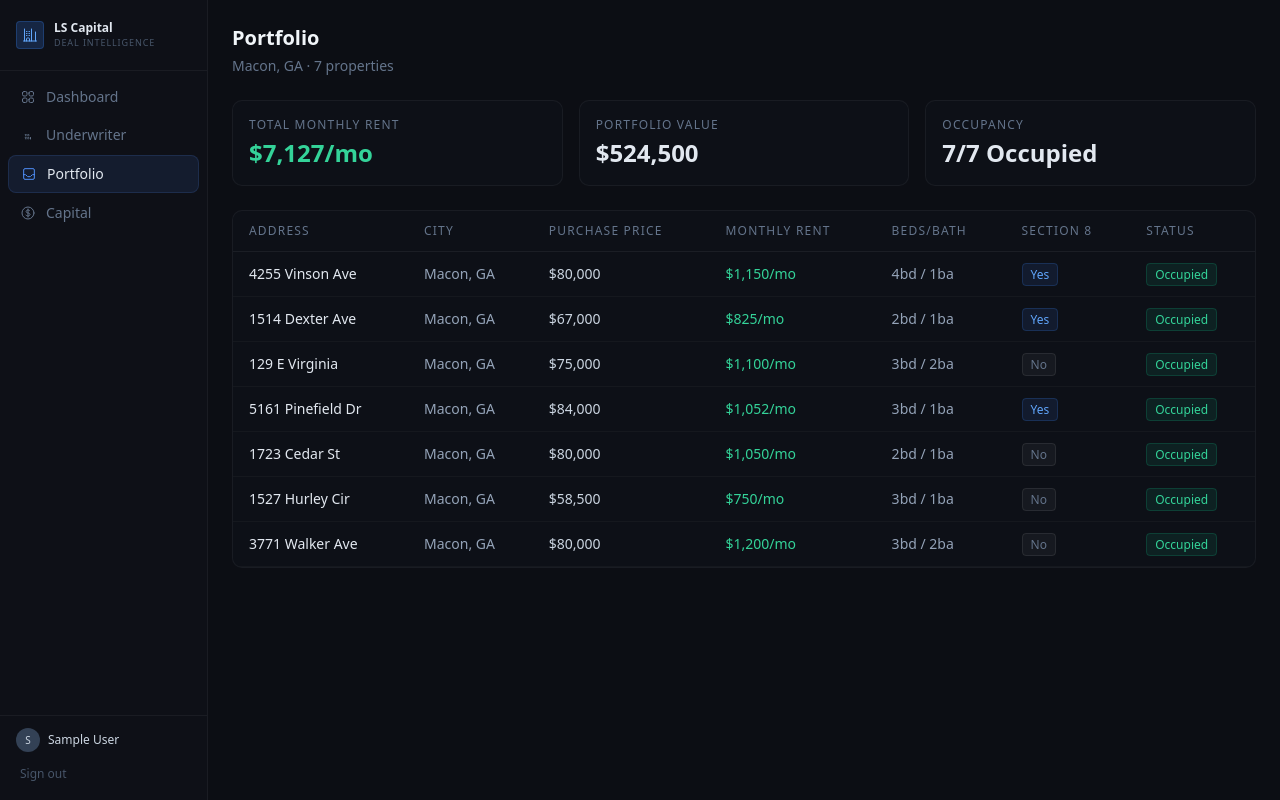
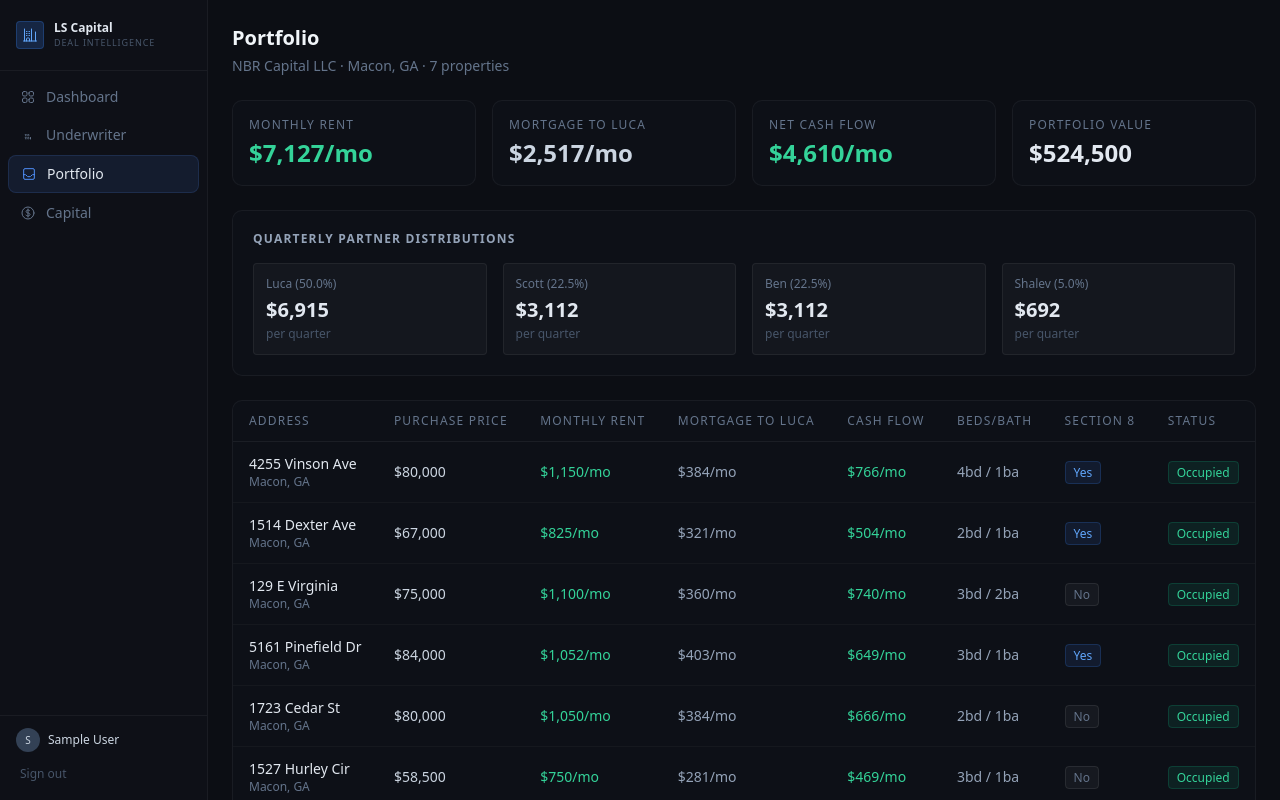
Before and after one commit to carolinaM19/ls-capital, a Next.js app: page /deals in a window 1280 px wide. Built offline with nearby package versions, Linux system fonts and the light colour scheme; no server answers; sample sign-in values are in the browser's storage.

Commit message:
Portfolio: add mortgage, cash flow, and quarterly partner distributions

```diff
--- a/src/app/(app)/deals/page.tsx
+++ b/src/app/(app)/deals/page.tsx
@@ -1,57 +1,87 @@
 'use client'
 
 export default function DealsPage() {
+  const equity = { Luca: 0.50, Scott: 0.225, Ben: 0.225, Shalev: 0.05 }
+
   const properties = [
-    { address: '4255 Vinson Ave', city: 'Macon, GA', price: 80000, rent: 1150, beds: 4, baths: 1, occupied: true, section8: true },
-    { address: '1514 Dexter Ave', city: 'Macon, GA', price: 67000, rent: 825, beds: 2, baths: 1, occupied: true, section8: true },
-    { address: '129 E Virginia', city: 'Macon, GA', price: 75000, rent: 1100, beds: 3, baths: 2, occupied: true, section8: false },
-    { address: '5161 Pinefield Dr', city: 'Macon, GA', price: 84000, rent: 1052, beds: 3, baths: 1, occupied: true, section8: true },
-    { address: '1723 Cedar St', city: 'Macon, GA', price: 80000, rent: 1050, beds: 2, baths: 1, occupied: true, section8: false },
-    { address: '1527 Hurley Cir', city: 'Macon, GA', price: 58500, rent: 750, beds: 3, baths: 1, occupied: true, section8: false },
-    { address: '3771 Walker Ave', city: 'Macon, GA', price: 80000, rent: 1200, beds: 3, baths: 2, occupied: true, section8: false },
+    { address: '4255 Vinson Ave', city: 'Macon, GA', price: 80000, rent: 1150, mortgage: 384, beds: 4, baths: 1, occupied: true, section8: true },
+    { address: '1514 Dexter Ave', city: 'Macon, GA', price: 67000, rent: 825, mortgage: 321, beds: 2, baths: 1, occupied: true, section8: true },
+    { address: '129 E Virginia', city: 'Macon, GA', price: 75000, rent: 1100, mortgage: 360, beds: 3, baths: 2, occupied: true, section8: false },
+    { address: '5161 Pinefield Dr', city: 'Macon, GA', price: 84000, rent: 1052, mortgage: 403, beds: 3, baths: 1, occupied: true, section8: true },
+    { address: '1723 Cedar St', city: 'Macon, GA', price: 80000, rent: 1050, mortgage: 384, beds: 2, baths: 1, occupied: true, section8: false },
+    { address: '1527 Hurley Cir', city: 'Macon, GA', price: 58500, rent: 750, mortgage: 281, beds: 3, baths: 1, occupied: true, section8: false },
+    { address: '3771 Walker Ave', city: 'Macon, GA', price: 80000, rent: 1200, mortgage: 384, beds: 3, baths: 2, occupied: true, section8: false },
   ]
 
   const totalRent = properties.reduce((s, p) => s + p.rent, 0)
   const totalValue = properties.reduce((s, p) => s + p.price, 0)
+  const totalMortgage = properties.reduce((s, p) => s + p.mortgage, 0)
+  const totalCashFlow = totalRent - totalMortgage
+  const quarterlyDist = totalCashFlow * 3
 
   return (
     <div className="p-6 max-w-6xl mx-auto">
       <div className="mb-6">
         <h1 className="text-xl font-semibold text-slate-100">Portfolio</h1>
-        <p className="text-sm text-slate-500 mt-1">Macon, GA · {properties.length} properties</p>
+        <p className="text-sm text-slate-500 mt-1">NBR Capital LLC · Macon, GA · {properties.length} properties</p>
       </div>
 
-      <div className="grid grid-cols-3 gap-4 mb-6">
+      <div className="grid grid-cols-4 gap-4 mb-6">
         <div className="card p-4">
-          <div className="text-xs text-slate-500 uppercase tracking-widest mb-1">Total Monthly Rent</div>
+          <div className="text-xs text-slate-500 uppercase tracking-widest mb-1">Monthly Rent</div>
           <div className="text-2xl font-bold text-emerald-400">${totalRent.toLocaleString()}/mo</div>
+        </div>
+        <div className="card p-4">
+          <div className="text-xs text-slate-500 uppercase tracking-widest mb-1">Mortgage to Luca</div>
+          <div className="text-2xl font-bold text-slate-300">${totalMortgage.toLocaleString()}/mo</div>
+        </div>
+        <div className="card p-4">
+          <div className="text-xs text-slate-500 uppercase tracking-widest mb-1">Net Cash Flow</div>
+          <div className="text-2xl font-bold text-emerald-400">${totalCashFlow.toLocaleString()}/mo</div>
         </div>
         <div className="card p-4">
           <div className="text-xs text-slate-500 uppercase tracking-widest mb-1">Portfolio Value</div>
           <div className="text-2xl font-bold text-slate-200">${totalValue.toLocaleString()}</div>
         </div>
-        <div className="card p-4">
-          <div className="text-xs text-slate-500 uppercase tracking-widest mb-1">Occupancy</div>
-          <div className="text-2xl font-bold text-slate-200">{properties.filter(p => p.occupied).length}/{properties.length} Occupied</div>
+      </div>
+
+      {/* Quarterly distributions */}
+      <div className="card p-5 mb-6">
+        <h3 className="text-xs font-semibold text-slate-400 uppercase tracking-widest mb-4">Quarterly Partner Distributions</h3>
+        <div className="grid grid-cols-4 gap-4">
+          {Object.entries(equity).map(([name, pct]) => (
+            <div key={name} className="bg-white/[0.03] rounded p-3 border border-white/[0.06]">
+              <div className="text-xs text-slate-500 mb-1">{name} ({(pct * 100).toFixed(1)}%)</div>
+              <div className="text-xl font-bold text-slate-200">${Math.round(quarterlyDist * pct).toLocaleString()}</div>
+              <div className="text-xs text-slate-600 mt-0.5">per quarter</div>
+            </div>
+          ))}
         </div>
       </div>
 
+      {/* Properties table */}
       <div className="card overflow-hidden">
         <table className="w-full text-sm">
           <thead>
             <tr className="border-b border-white/[0.06]">
-              {['Address', 'City', 'Purchase Price', 'Monthly Rent', 'Beds/Bath', 'Section 8', 'Status'].map(h => (
+              {['Address', 'Purchase Price', 'Monthly Rent', 'Mortgage to Luca', 'Cash Flow', 'Beds/Bath', 'Section 8', 'Status'].map(h => (
                 <th key={h} className="px-4 py-3 text-left text-xs text-slate-500 uppercase tracking-widest font-medium">{h}</th>
               ))}
             </tr>
           </thead>
           <tbody>
-            {properties.map((p, i) => (
+            {properties.map((p, i) => {
+              const cashFlow = p.rent - p.mortgage
+              return (
                 <tr key={i} className="border-b border-white/[0.03] hover:bg-white/[0.02] transition-colors">
-                <td className="px-4 py-3 text-slate-200 font-medium">{p.address}</td>
-                <td className="px-4 py-3 text-slate-400">{p.city}</td>
+                  <td className="px-4 py-3">
+                    <div className="text-slate-200 font-medium">{p.address}</div>
+                    <div className="text-xs text-slate-500">{p.city}</div>
+                  </td>
                   <td className="px-4 py-3 text-slate-300">${p.price.toLocaleString()}</td>
                   <td className="px-4 py-3 text-emerald-400 font-medium">${p.rent.toLocaleString()}/mo</td>
+                  <td className="px-4 py-3 text-slate-400">${p.mortgage.toLocaleString()}/mo</td>
+                  <td className="px-4 py-3 font-medium" style={{color: cashFlow >= 0 ? '#34d399' : '#f87171'}}>${cashFlow.toLocaleString()}/mo</td>
                   <td className="px-4 py-3 text-slate-400">{p.beds}bd / {p.baths}ba</td>
                   <td className="px-4 py-3">
                     {p.section8
@@ -66,7 +96,8 @@ export default function DealsPage() {
                     }
                   </td>
                 </tr>
-            ))}
+              )
+            })}
           </tbody>
         </table>
       </div>
```
Lines whose indentation alone changed are shown as unchanged.
